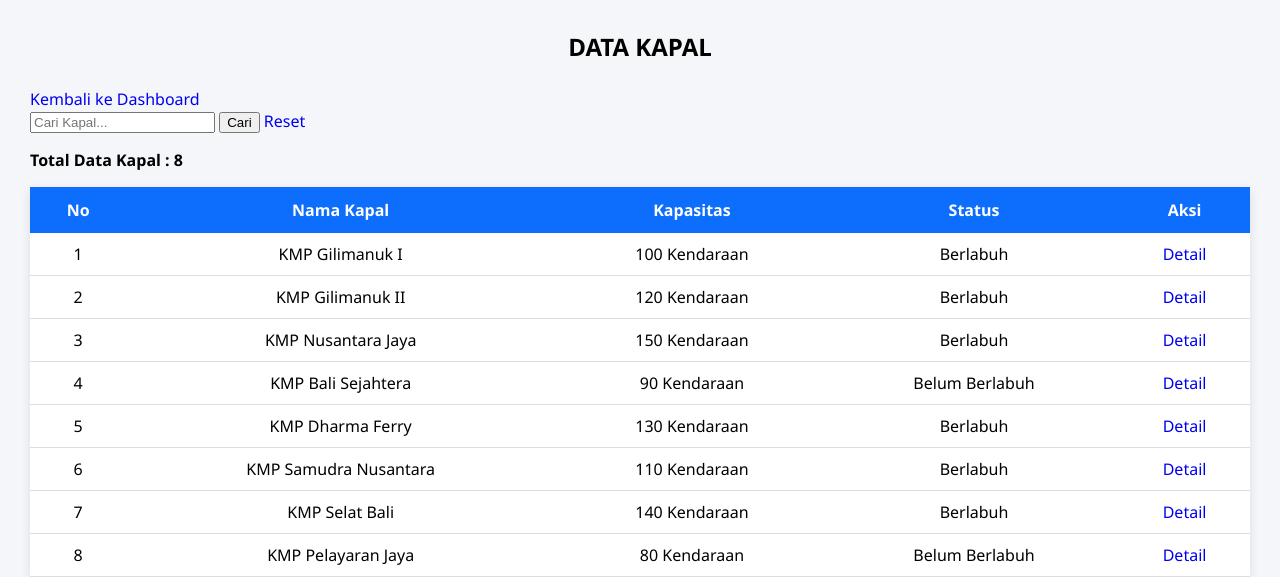
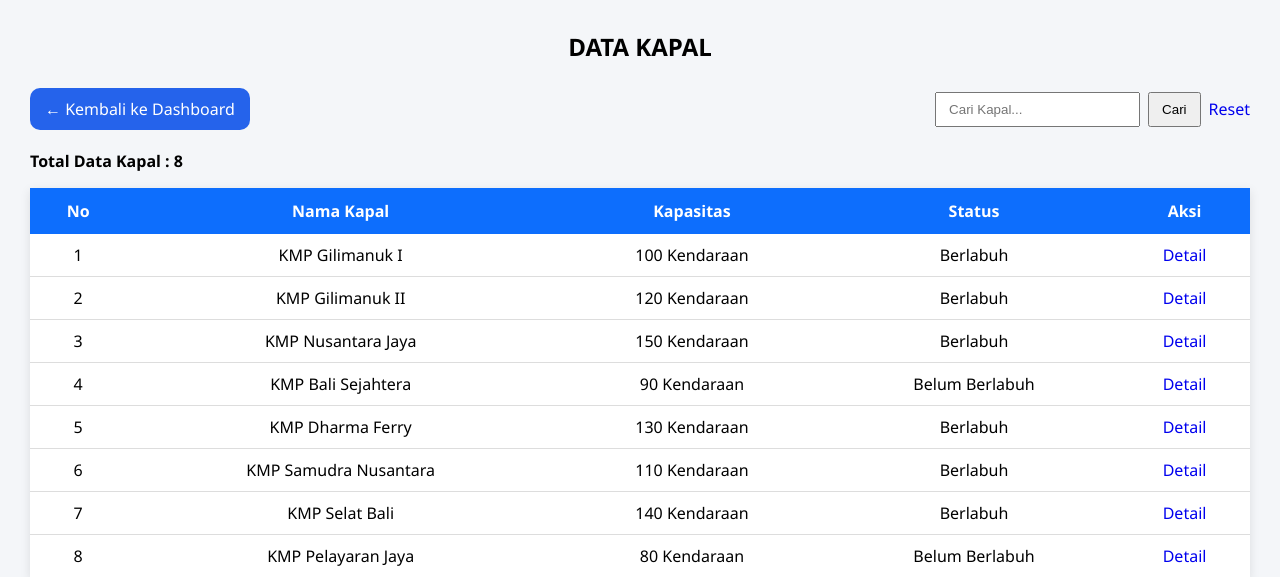
Before and after one commit to denissaputri1234-stack/Pelabuhan, a PHP site: page /admin/kapal/index.php in a window 1280 px wide. Shown: the top 577 px of the page. Run offline with PHP 8.4, Linux system fonts and the light colour scheme; data comes from the database, SQL or seed files in the repository; both versions use the stored data as it was after the commit.

Commit message:
perbarui data kapal

```diff
--- a/admin/kapal/index.php
+++ b/admin/kapal/index.php
@@ -29,22 +29,64 @@ $total_kapal = mysqli_num_rows($data);
     <title>Data Kapal</title>
 
     <link rel="stylesheet" href="../../assets/css/table.css">
+
+    <style>
+
+    .judul{
+        text-align:center;
+        margin-bottom:20px;
+    }
+
+    .header-kapal{
+        display:flex;
+        justify-content:space-between;
+        align-items:center;
+        margin-bottom:20px;
+    }
+
+    .btn-dashboard{
+        display:inline-block;
+        background:#2563eb;
+        color:white;
+        text-decoration:none;
+        padding:10px 15px;
+        border-radius:10px;
+        font-weight:500;
+    }
+
+    .search-box{
+        display:flex;
+        align-items:center;
+        gap:8px;
+    }
+
+    .search-box input{
+        padding:8px 12px;
+    }
+
+    .search-box button{
+        padding:8px 12px;
+        cursor:pointer;
+    }
+
+    </style>
+
 </head>
 <body>
 
 <div class="container">
 
-    <div class="header">
+    <div class="judul">
+        <h2>DATA KAPAL</h2>
+    </div>
 
-        <div>
-            <h2>DATA KAPAL</h2>
+    <div class="header-kapal">
 
-            <a href="../dashboard.php">
-                Kembali ke Dashboard
-            </a>
-        </div>
+        <a href="../dashboard.php" class="btn-dashboard">
+            ← Kembali ke Dashboard
+        </a>
 
-        <form method="GET">
+        <form method="GET" class="search-box">
 
             <input
                 type="text"
@@ -115,11 +157,9 @@ $total_kapal = mysqli_num_rows($data);
         ?>
 
         <tr>
-
             <td colspan="5" align="center">
                 Data kapal tidak ditemukan.
             </td>
-
         </tr>
 
         <?php } ?>
--- a/assets/css/style.css
+++ b/assets/css/style.css
@@ -13,7 +13,7 @@ body{
 }
 
 .overlay{
-    background:rgba(0,0,0,0.65);
+    background:rgba(0,0,0,0.25);
     min-height:100vh;
 }
 
```
Also changed, not shown: My Sql Pelabuhan.sql (+12 -0 lines), assets/img/background.jpg (added).
